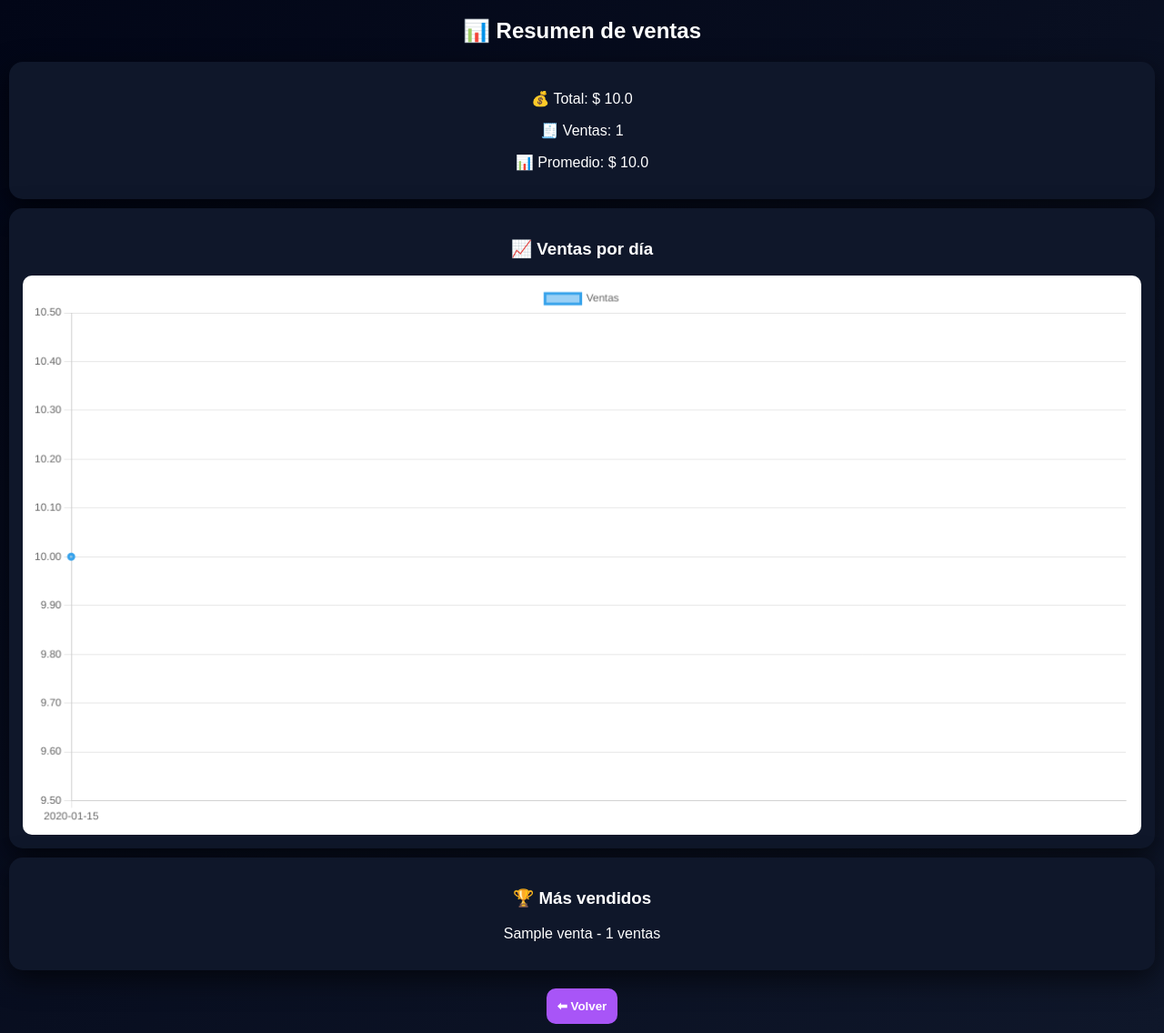
After one commit to camilojm33-debug/stockAr, a Flask app: page /resumen in a window 1280 px wide. The commit adds this page. Shown: the whole page at 91% size. Run offline with Flask 3, Linux system fonts and the light colour scheme; the visitor is signed in with stand-in values (Sample User, id 1); tables that the repository leaves empty hold one stand-in row (values such as "Sample post").

```diff
--- a/app.py
+++ b/app.py
@@ -84,22 +84,54 @@ def index():
     c.execute("SELECT codigo,nombre,categoria,cantidad,precio FROM productos WHERE usuario_id=?", (uid,))
     productos = c.fetchall()
 
-    c.execute("SELECT precio FROM ventas WHERE usuario_id=?", (uid,))
+    conn.close()
+
+    return render_template("index.html",
+        productos=productos,
+        carrito=session.get("carrito", [])
+    )
+
+# 🔥 RESUMEN (NUEVO)
+@app.route('/resumen')
+def resumen():
+    uid = session['user_id']
+
+    conn = sqlite3.connect("database.db")
+    c = conn.cursor()
+
+    c.execute("SELECT nombre,precio,fecha FROM ventas WHERE usuario_id=?", (uid,))
     ventas = c.fetchall()
 
     conn.close()
 
-    total = sum([v[0] for v in ventas])
+    total = sum([v[1] for v in ventas])
     cantidad = len(ventas)
 
-    return render_template("index.html",
-        productos=productos,
-        carrito=session.get("carrito", []),
-        total_hoy=total,
-        cantidad_hoy=cantidad
+    # ventas por día
+    ventas_por_dia = {}
+    for v in ventas:
+        dia = v[2].split(" ")[0]
+        ventas_por_dia[dia] = ventas_por_dia.get(dia, 0) + v[1]
+
+    dias = list(ventas_por_dia.keys())
+    montos = list(ventas_por_dia.values())
+
+    # top productos
+    productos_count = {}
+    for v in ventas:
+        productos_count[v[0]] = productos_count.get(v[0], 0) + 1
+
+    top_productos = sorted(productos_count.items(), key=lambda x: x[1], reverse=True)[:5]
+
+    return render_template("resumen.html",
+        total=total,
+        cantidad=cantidad,
+        dias=dias,
+        montos=montos,
+        top_productos=top_productos
     )
 
-# PRODUCTO
+# PRODUCTOS
 @app.route('/agregar', methods=['POST'])
 def agregar():
     uid = session['user_id']
@@ -121,20 +153,6 @@ def agregar():
     conn.close()
     return redirect('/')
 
-@app.route('/sumar/<codigo>')
-def sumar(codigo):
-    uid = session['user_id']
-    conn = sqlite3.connect("database.db")
-    c = conn.cursor()
-    c.execute("""UPDATE productos
-                 SET cantidad=cantidad+1, updated_at=?
-                 WHERE codigo=? AND usuario_id=?""",
-                 (datetime.now().strftime("%Y-%m-%d %H:%M"), codigo, uid))
-    conn.commit()
-    conn.close()
-    return redirect('/')
-
-# CARRITO
 @app.route('/carrito/<codigo>')
 def carrito_add(codigo):
     uid = session['user_id']
@@ -152,11 +170,6 @@ def carrito_add(codigo):
 
     return redirect('/')
 
-@app.route('/scan/<codigo>')
-def scan(codigo):
-    return carrito_add(codigo)
-
-# FINALIZAR
 @app.route('/finalizar')
 def finalizar():
     uid = session['user_id']
@@ -174,10 +187,8 @@ def finalizar():
         c.execute("INSERT INTO ventas (usuario_id,nombre,precio,fecha) VALUES (?,?,?,?)",
                   (uid,item["nombre"],item["precio"],fecha))
 
-        c.execute("""UPDATE productos
-                     SET cantidad=cantidad-1, updated_at=?
-                     WHERE codigo=? AND usuario_id=?""",
-                     (datetime.now().strftime("%Y-%m-%d %H:%M"), item["codigo"], uid))
+        c.execute("UPDATE productos SET cantidad=cantidad-1 WHERE codigo=? AND usuario_id=?",
+                  (item["codigo"],uid))
 
     conn.commit()
     conn.close()
@@ -185,18 +196,3 @@ def finalizar():
     session["carrito"] = []
 
     return render_template("ticket.html", carrito=carrito, total=total, fecha=fecha)
-
-# HISTORIAL
-@app.route('/historial')
-def historial():
-    uid = session['user_id']
-    conn = sqlite3.connect("database.db")
-    c = conn.cursor()
-    c.execute("SELECT nombre,precio,fecha FROM ventas WHERE usuario_id=?", (uid,))
-    ventas = c.fetchall()
-    conn.close()
-
-    return render_template("historial.html", ventas=ventas)
-
-if __name__ == '__main__':
-    app.run()
--- /dev/null
+++ b/templates/resumen.html
@@ -0,0 +1,87 @@
+<!DOCTYPE html>
+<html lang="es">
+<head>
+<meta charset="UTF-8">
+<meta name="viewport" content="width=device-width, initial-scale=1.0">
+
+<script src="https://cdn.jsdelivr.net/npm/chart.js"></script>
+
+<style>
+body{
+background:linear-gradient(135deg,#020617,#0f172a);
+color:white;
+font-family:Arial;
+text-align:center;
+margin:0;
+}
+
+.card{
+background:#0f172a;
+margin:10px;
+padding:15px;
+border-radius:15px;
+box-shadow:0 10px 30px rgba(0,0,0,0.6);
+}
+
+canvas{
+background:white;
+border-radius:10px;
+padding:10px;
+}
+
+button{
+padding:12px;
+margin:10px;
+border:none;
+border-radius:10px;
+background:#a855f7;
+color:white;
+font-weight:bold;
+}
+</style>
+</head>
+
+<body>
+
+<h2>📊 Resumen de ventas</h2>
+
+<div class="card">
+<p>💰 Total: $ {{total}}</p>
+<p>🧾 Ventas: {{cantidad}}</p>
+<p>📊 Promedio: $ {{ (total/cantidad) if cantidad>0 else 0 }}</p>
+</div>
+
+<div class="card">
+<h3>📈 Ventas por día</h3>
+<canvas id="grafico"></canvas>
+</div>
+
+<div class="card">
+<h3>🏆 Más vendidos</h3>
+
+{% for p in top_productos %}
+<p>{{p[0]}} - {{p[1]}} ventas</p>
+{% endfor %}
+
+</div>
+
+<a href="/">
+<button>⬅ Volver</button>
+</a>
+
+<script>
+new Chart(document.getElementById("grafico"), {
+    type: "line",
+    data: {
+        labels: {{ dias | tojson }},
+        datasets: [{
+            label: "Ventas",
+            data: {{ montos | tojson }},
+            borderWidth: 3
+        }]
+    }
+});
+</script>
+
+</body>
+</html>
```
Also changed, not shown: templates/index.html (+7 -216 lines).
